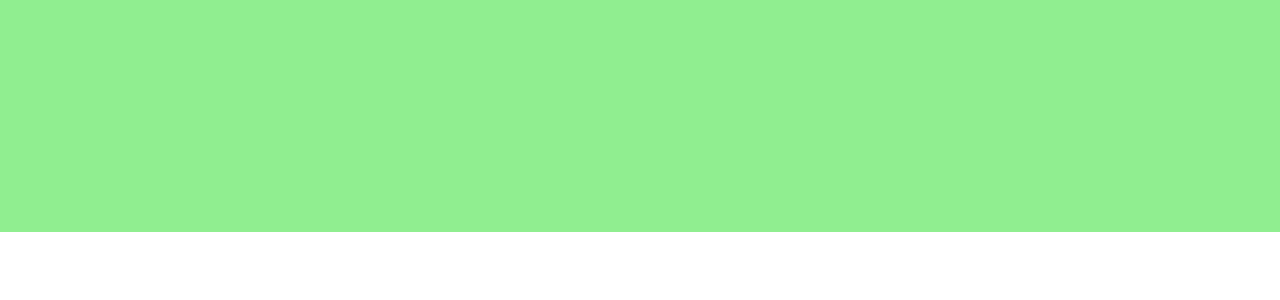
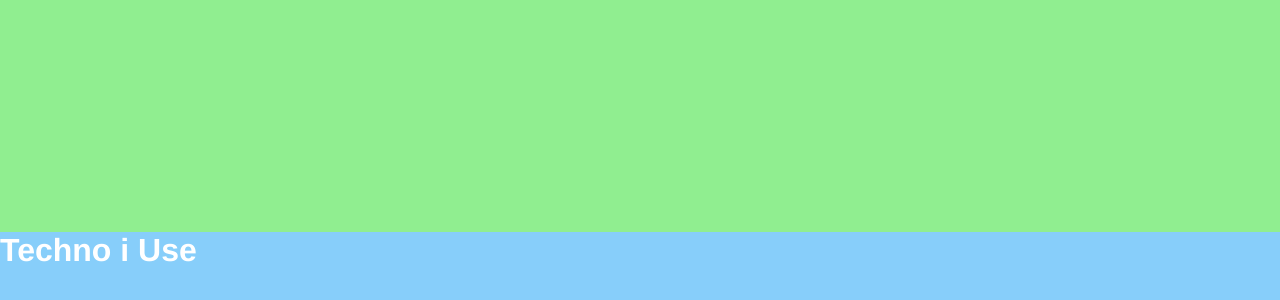
Before and after one commit to axelOngaro/portfolio-vue, a Vue app: page / in a window 1280 px wide. Shown: the part 1368-1668 px from the top of the page. Before the commit the page ends 1600 px from the top, so only its background shows below. Built offline with nearby package versions, Linux system fonts and the light colour scheme.

Commit message:
Added Technologies section

```diff
--- a/src/Pages/Home.vue
+++ b/src/Pages/Home.vue
@@ -2,16 +2,19 @@
   <div class="home">
     <Header />
     <Presentation />
+    <Technologies />
   </div>
 </template>
 <script>
 import Header from '../components/Header';
 import Presentation from '../components/Presentation';
+import Technologies from '../components/Technologies.vue';
 export default {
   name: 'Home',
   components: {
     Header,
     Presentation,
+    Technologies,
   },
 };
 </script>
--- /dev/null
+++ b/src/components/Technologies.vue
@@ -0,0 +1,19 @@
+<template>
+  <div class="technologies">
+    <h1>Techno i Use</h1>
+  </div>
+</template>
+
+<script>
+export default {
+  name: 'Technologies',
+};
+</script>
+
+<style scoped>
+.technologies {
+  background-color: lightskyblue;
+  color: white;
+  height: 100vh;
+}
+</style>
```
